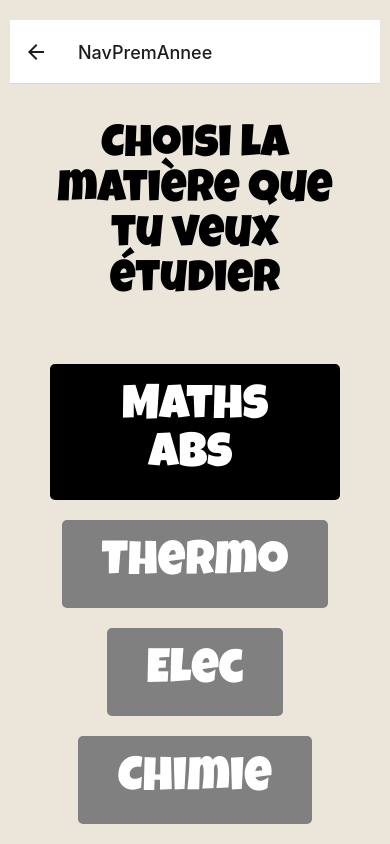
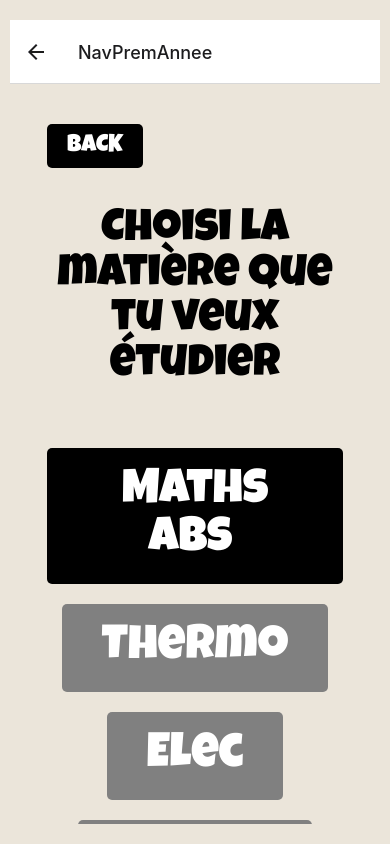
Before and after one commit to Yannmre03/ProjetChallengeMulti, a React Native app: screen /NavPremAnnee in a window 390 px wide. Built offline with nearby package versions, Linux system fonts and the light colour scheme.

Commit message:
insertion du bouton back

```diff
--- a/components/ChoixChap.js
+++ b/components/ChoixChap.js
@@ -8,6 +8,9 @@ function ChoixChapPage ({route, navigation}) {
         return (
             <ScrollView contentContainerStyle={styles.container}>
                 <View style={styles.container}>
+                <TouchableOpacity style={styles.button3} onPress={() => navigation.goBack()}>
+                    <Text style={styles.TextRetour}>BACK</Text>
+                </TouchableOpacity>
                     <Text style={styles.title}>Choisissez le chapitre</Text>
                     <TouchableOpacity style={styles.button} onPress={() => navigation.navigate('NavChoixCoursExercices', { Matière: "MA", Chap :0 })}>
                         <Text style={styles.buttonText}>Chapitre 0</Text>
@@ -31,6 +34,9 @@ function ChoixChapPage ({route, navigation}) {
         return (
             <ScrollView contentContainerStyle={styles.container}>
                 <View style={styles.container}>
+                <TouchableOpacity style={styles.button3} onPress={() => navigation.goBack()}>
+                    <Text style={styles.TextRetour}>BACK</Text>
+                </TouchableOpacity>
                     <Text style={styles.title}>Choisissez le chapitre</Text>
                     <TouchableOpacity style={styles.button} onPress={() => navigation.navigate('NavChoixCoursExercices', { Matière: "TH", Chap:1 })}>
                         <Text style={styles.buttonText}>Chapitre 1</Text>
@@ -51,6 +57,9 @@ function ChoixChapPage ({route, navigation}) {
         return (
             <ScrollView contentContainerStyle={styles.container}>
                 <View style={styles.container}>
+                <TouchableOpacity style={styles.button3} onPress={() => navigation.goBack()}>
+                    <Text style={styles.TextRetour}>BACK</Text>
+                </TouchableOpacity>
                     <Text style={styles.title}>Choisissez le chapitre</Text>
                     <TouchableOpacity style={styles.button} onPress={() => navigation.navigate('NavChoixCoursExercices', { Matière: "EL", Chap:1 })}>
                         <Text style={styles.buttonText}>Chapitre 1</Text>
@@ -71,6 +80,9 @@ function ChoixChapPage ({route, navigation}) {
         return (
             <ScrollView contentContainerStyle={styles.container}>
                 <View style={styles.container}>
+                <TouchableOpacity style={styles.button3} onPress={() => navigation.goBack()}>
+                    <Text style={styles.TextRetour}>BACK</Text>
+                </TouchableOpacity>
                     <Text style={styles.title}>Choisissez le chapitre</Text>
                     <TouchableOpacity style={styles.button} onPress={() => navigation.navigate('NavChoixCoursExercices', { Matière: "CH", Chap:1 })}>
                         <Text style={styles.buttonText}>Chapitre 1</Text>
@@ -94,6 +106,9 @@ function ChoixChapPage ({route, navigation}) {
         return (
             <ScrollView contentContainerStyle={styles.container}>
                 <View style={styles.container}>
+                <TouchableOpacity style={styles.button3} onPress={() => navigation.goBack()}>
+                    <Text style={styles.TextRetour}>BACK</Text>
+                </TouchableOpacity>
                     <Text style={styles.title}>Choisissez le chapitre</Text>
                     <TouchableOpacity style={styles.button} onPress={() => navigation.navigate('NavChoixCoursExercices', { Matière: "SI", Chap:1 })}>
                         <Text style={styles.buttonText}>Chapitre 1</Text>
@@ -114,6 +129,9 @@ function ChoixChapPage ({route, navigation}) {
         return (
             <ScrollView contentContainerStyle={styles.container}>
                 <View style={styles.container}>
+                <TouchableOpacity style={styles.button3} onPress={() => navigation.goBack()}>
+                    <Text style={styles.TextRetour}>BACK</Text>
+                </TouchableOpacity>
                     <Text style={styles.title}>Choisissez le chapitre</Text>
                     <TouchableOpacity style={styles.button} onPress={() => navigation.navigate('NavChoixCoursExercices', { Matière: "OMI", Chap:1 })}>
                         <Text style={styles.buttonText}>Chapitre 1</Text>
@@ -137,6 +155,9 @@ function ChoixChapPage ({route, navigation}) {
         return (
             <ScrollView contentContainerStyle={styles.container}>
                 <View style={styles.container}>
+                <TouchableOpacity style={styles.button3} onPress={() => navigation.goBack()}>
+                    <Text style={styles.TextRetour}>BACK</Text>
+                </TouchableOpacity>
                     <Text style={styles.title}>Choisissez le chapitre</Text>
                     <TouchableOpacity style={styles.button} onPress={() => navigation.navigate('NavChoixCoursExercices', { Matière: "CAT", Chap:1 })}>
                         <Text style={styles.buttonText}>CATIA</Text>
@@ -148,6 +169,9 @@ function ChoixChapPage ({route, navigation}) {
         return (
             <ScrollView contentContainerStyle={styles.container}>
                 <View style={styles.container}>
+                <TouchableOpacity style={styles.button3} onPress={() => navigation.goBack()}>
+                    <Text style={styles.TextRetour}>BACK</Text>
+                </TouchableOpacity>
                     <Text style={styles.title}>Choisissez le chapitre</Text>
                     <TouchableOpacity style={styles.button} onPress={() => navigation.navigate('NavChoixCoursExercices', { Matière: "AM", Chap:1 })}>
                         <Text style={styles.buttonText}>CATIA</Text>
@@ -160,6 +184,9 @@ function ChoixChapPage ({route, navigation}) {
         return (
             <ScrollView contentContainerStyle={styles.container}>
                 <View style={styles.container}>
+                <TouchableOpacity style={styles.button3} onPress={() => navigation.goBack()}>
+                    <Text style={styles.TextRetour}>BACK</Text>
+                </TouchableOpacity>
                     <Text style={styles.title}>Choisissez le chapitre</Text>
                     <TouchableOpacity style={styles.button} onPress={() => navigation.navigate('NavChoixCoursExercices', { Matière: "TAC", Chap:1 })}>
                         <Text style={styles.buttonText}>Chapitre 1</Text>
@@ -185,6 +212,9 @@ function ChoixChapPage ({route, navigation}) {
     }else if(Matière === "OPT") {
         return (
             <ScrollView contentContainerStyle={styles.container}>
+                <TouchableOpacity style={styles.button3} onPress={() => navigation.goBack()}>
+                    <Text style={styles.TextRetour}>BACK</Text>
+                </TouchableOpacity>
                 <View style={styles.container}>
                     <Text style={styles.title}>Choisissez le chapitre</Text>
                     <TouchableOpacity style={styles.button} onPress={() => navigation.navigate('NavChoixCoursExercices', { Matière: "OPT", Chap:1 })}>
@@ -224,12 +254,27 @@ const styles = StyleSheet.create({
         fontFamily: 'LuckiestGuy',
         textAlign: 'center'
     },
+    button3: {
+        backgroundColor: 'black',
+        paddingHorizontal: 20,
+        paddingVertical: 10,
+        borderRadius: 5,
+        alignItems: 'flex-start',
+        marginRight: 200,
+        marginBottom:40
+    },
     container: {
 
         alignItems: 'center',
         padding: 20,
         backgroundColor: '#EBE5DA',
         paddingBottom: 150
+    },
+    TextRetour: {
+        color: '#fff',
+        fontSize: 24,
+        fontFamily: 'LuckiestGuy',
+        textAlign: 'center'
     },
     title: {
         color: 'black',
--- a/components/PremiereAnnee.js
+++ b/components/PremiereAnnee.js
@@ -6,7 +6,11 @@ function PremiereAnneePage ({navigation}) {
     return (
         <ScrollView contentContainerStyle={styles.container}>
             <View style={styles.container}>
+                <TouchableOpacity style={styles.button3} onPress={() => navigation.goBack()}>
+                    <Text style={styles.TextRetour}>BACK</Text>
+                </TouchableOpacity>
                 <Text style={styles.title}>Choisi la matière que tu veux étudier</Text>
+
                 <TouchableOpacity style={styles.button2}  onPress={() => navigation.navigate('NavChoixChap', {Matière :"MA"})}>
                     <Text style={styles.buttonText}>Maths Abs </Text>
                 </TouchableOpacity>
@@ -46,6 +50,22 @@ const styles = StyleSheet.create({
         paddingVertical: 20,
         borderRadius: 5,
         marginVertical: 10,
+    },buttonRetour: {
+        backgroundColor: 'black',
+        paddingHorizontal: 40,
+        paddingVertical: 20,
+        borderRadius: 5,
+        alignItems: 'flex-start',
+        marginRight: 200
+    },
+    button3: {
+        backgroundColor: 'black',
+        paddingHorizontal: 20,
+        paddingVertical: 10,
+        borderRadius: 5,
+        alignItems: 'flex-start',
+        marginRight: 200,
+        marginBottom:40
     },
     button2: {
         backgroundColor: 'black',
@@ -57,6 +77,12 @@ const styles = StyleSheet.create({
     buttonText: {
         color: '#fff',
         fontSize: 48,
+        fontFamily: 'LuckiestGuy',
+        textAlign: 'center'
+    },
+    TextRetour: {
+        color: '#fff',
+        fontSize: 24,
         fontFamily: 'LuckiestGuy',
         textAlign: 'center'
     },
--- a/components/accueil.js
+++ b/components/accueil.js
@@ -39,6 +39,14 @@ const styles = StyleSheet.create({
         textAlign: 'center',
         fontFamily: 'LuckiestGuy',
     },
+    buttonRetour: {
+        backgroundColor: 'black',
+        paddingHorizontal: 40,
+        paddingVertical: 20,
+        borderRadius: 5,
+        alignItems: 'flex-start',
+        marginRight: 200
+    },
     container: {
         flex: 1,
         padding: 20,
--- a/components/choixCoursExercices.js
+++ b/components/choixCoursExercices.js
@@ -5,6 +5,9 @@ function ChoixCoursExercicesPage ({route, navigation}) {
     const { Matière, Chap } = route.params;  // Récupère le nom de la matiere choisie et le chapitre
     return (
         <View style={styles.container}>
+            <TouchableOpacity style={styles.button3} onPress={() => navigation.goBack()}>
+                <Text style={styles.TextRetour}>BACK</Text>
+            </TouchableOpacity>
             <Text style={styles.title}>Veux-tu t'exercer ou apprendre?</Text>
             <TouchableOpacity style={styles.button2}>
                 <Text style={styles.buttonText}>cours</Text>
@@ -24,6 +27,13 @@ const styles = StyleSheet.create({
         paddingVertical: 20,
         borderRadius: 20,
         marginVertical: 10,
+    },buttonRetour: {
+        backgroundColor: 'black',
+        paddingHorizontal: 40,
+        paddingVertical: 20,
+        borderRadius: 5,
+        alignItems: 'flex-start',
+        marginRight: 200
     },
     button2: {
         backgroundColor: 'grey',
@@ -46,11 +56,27 @@ const styles = StyleSheet.create({
         padding: 20,
         backgroundColor: '#EBE5DA'
     },
+    button3: {
+        backgroundColor: 'black',
+        paddingHorizontal: 20,
+        paddingVertical: 10,
+        borderRadius: 5,
+        alignItems: 'flex-start',
+        marginRight: 200,
+        marginBottom:40
+    },
+    TextRetour: {
+        color: '#fff',
+        fontSize: 24,
+        fontFamily: 'LuckiestGuy',
+        textAlign: 'center'
+    },
     title: {
         color: 'black',
         fontFamily: 'LuckiestGuy',
         fontSize: 45,
-        marginBottom: 150
+        textAlign: 'center',
+        marginBottom: 50
     }
 });
 
--- a/components/finQuizz.js
+++ b/components/finQuizz.js
@@ -8,6 +8,9 @@ function FinQuizzPage({ route, navigation }) {
         <View style={styles.container}>
             <Text style={styles.title}>Vous avez fini les quizz pour cette matière !</Text>
             <Text style={styles.score}>Score: {finalScore}/{totalQuestions}</Text>
+            <TouchableOpacity style={styles.buttonRetour} onPress={() => navigation.goBack()}>
+                <Text style={styles.buttonText}>Retour</Text>
+            </TouchableOpacity>
             <TouchableOpacity style={styles.button2} onPress={() => navigation.navigate('NavAccueil')}>
                 <Text style={styles.buttonText}>Menu principal</Text>
             </TouchableOpacity>
@@ -23,6 +26,13 @@ const styles = StyleSheet.create({
         alignItems: 'center',
         padding: 20,
         backgroundColor: '#EBE5DA'
+    },buttonRetour: {
+        backgroundColor: 'black',
+        paddingHorizontal: 40,
+        paddingVertical: 20,
+        borderRadius: 5,
+        alignItems: 'flex-start',
+        marginRight: 200
     },
     score: {
         color: 'black',
--- a/components/quizz.js
+++ b/components/quizz.js
@@ -184,6 +184,9 @@ function QuizzPage({ navigation, route }) {
                 >
                     <Text style={styles.buttonText}>Suivant</Text>
                 </TouchableOpacity>
+                <TouchableOpacity style={styles.buttonRetour} onPress={() => navigation.goBack()}>
+                    <Text style={styles.buttonText}>Retour</Text>
+                </TouchableOpacity>
             </ScrollView>
         </View>
     );
@@ -219,6 +222,13 @@ const styles = StyleSheet.create({
         width: 150,
         justifyContent: 'center',
         alignItems: 'center',
+    },buttonRetour: {
+        backgroundColor: 'black',
+        paddingHorizontal: 40,
+        paddingVertical: 20,
+        borderRadius: 5,
+        alignItems: 'flex-start',
+        marginRight: 200
     },
     button: {
         backgroundColor: 'black',
--- a/components/reglages.js
+++ b/components/reglages.js
@@ -4,8 +4,8 @@ import { View, Text, TouchableOpacity, StyleSheet, Button, ImageBackground, Imag
 function ReglagesPage ({navigation}){
     return (
         <View style={styles.container}>
-            <TouchableOpacity style={styles.button} onPress={() => navigation.navigate('NavAccueil')}>
-                <Text style={styles.buttonText}>Back</Text>
+            <TouchableOpacity style={styles.buttonRetour} onPress={() => navigation.goBack()}>
+                <Text style={styles.buttonText}>Retour</Text>
             </TouchableOpacity>
             <Text style={styles.title}>Reglages</Text>
         </View>
@@ -13,7 +13,7 @@ function ReglagesPage ({navigation}){
 };
 
 const styles = StyleSheet.create({
-    button: {
+    buttonRetour: {
         backgroundColor: 'black',
         paddingHorizontal: 40,
         paddingVertical: 20,
--- a/components/selectionannee.js
+++ b/components/selectionannee.js
@@ -5,6 +5,9 @@ function SelectionAnnee ({navigation}) {
 
     return (
         <View style={styles.container}>
+            <TouchableOpacity style={styles.button3} onPress={() => navigation.goBack()}>
+                <Text style={styles.TextRetour}>BACK</Text>
+            </TouchableOpacity>
             <Text style={styles.title}>Je suis en : </Text>
             <TouchableOpacity style={styles.button2} onPress={() => navigation.navigate('NavPremAnnee')}>
                 <Text style={styles.buttonText}>1ère année</Text>
@@ -34,12 +37,29 @@ const styles = StyleSheet.create({
         borderRadius: 5,
         marginVertical: 10
     },
+    button3: {
+        backgroundColor: 'black',
+        paddingHorizontal: 20,
+        paddingVertical: 10,
+        borderRadius: 5,
+        alignItems: 'flex-start',
+        marginRight: 200,
+        marginBottom:40
+    },
     buttonText: {
         color: '#fff',
         fontSize: 48,
         fontFamily: 'LuckiestGuy',
         textAlign: 'center'
     },
+    TextRetour: {
+        color: '#fff',
+        fontSize: 24,
+        fontFamily: 'LuckiestGuy',
+        textAlign: 'center'
+    },
+
+
     container: {
         flex: 1,
         justifyContent: 'center',
@@ -51,7 +71,7 @@ const styles = StyleSheet.create({
         color: 'black',
         fontSize: 64,
         fontFamily: 'LuckiestGuy',
-        marginBottom: 150
+        marginBottom: 50
     }
 });
 
```
